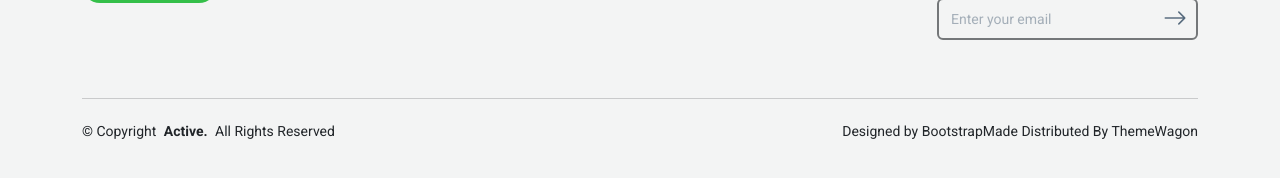
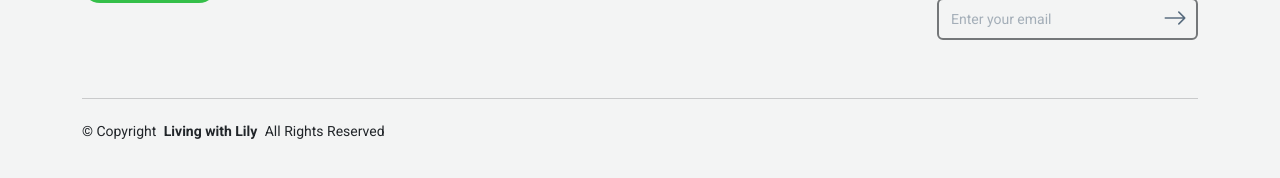
Before and after one commit to lilyjingyang777/livingwithlily, a plain HTML site: page index.html in a window 1280 px wide. Shown: the part 6141-6319 px from the top of the page. Drawn offline with Linux system fonts and the light colour scheme.

Commit message:
Update index.html

```diff
--- a/index.html
+++ b/index.html
@@ -1242,26 +1242,12 @@
             Copyright
           </span>
           <strong class="px-1 sitename">
-            Active.
+            Living with Lily
           </strong>
           <span>
             All Rights Reserved
           </span>
         </p>
-        <div class="credits">
-          <!-- All the links in the footer should remain intact. -->
-          <!-- You can delete the links only if you've purchased the pro version. -->
-          <!-- Licensing information: https://bootstrapmade.com/license/ -->
-          <!-- Purchase the pro version with working PHP/AJAX contact form: [buy-url] -->
-          Designed by
-          <a href="https://bootstrapmade.com/">
-            BootstrapMade
-          </a>
-          Distributed By
-          <a href="https://themewagon.com">
-            ThemeWagon
-          </a>
-        </div>
       </div>
     </div>
   </footer>
```
